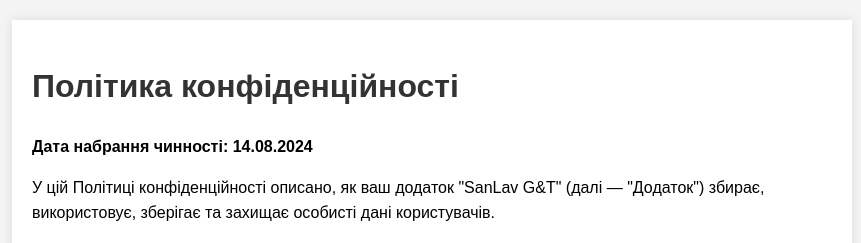
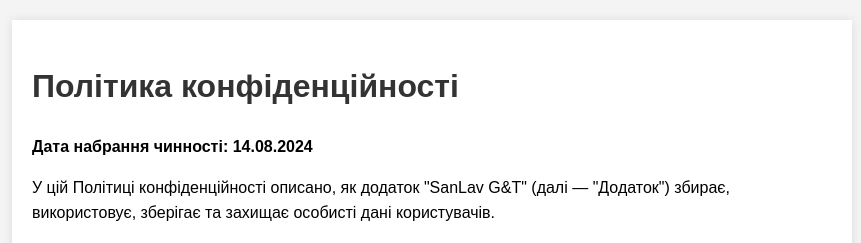
Before and after one commit to nikitaGrynch/sanlavgt-privacy-policy, a plain HTML site: page index.html in a window 1280 px wide. Shown: the top 243 px of the page, without its empty margins (208-1069 px from the left). Drawn offline with Linux system fonts and the light colour scheme.

Commit message:
Update index.html

```diff
--- a/index.html
+++ b/index.html
@@ -38,7 +38,7 @@
         <h1>Політика конфіденційності</h1>
         <p><strong>Дата набрання чинності: 14.08.2024</strong></p>
 
-        <p>У цій Політиці конфіденційності описано, як ваш додаток "SanLav G&T" (далі — "Додаток") збирає, використовує, зберігає та захищає особисті дані користувачів.</p>
+        <p>У цій Політиці конфіденційності описано, як додаток "SanLav G&T" (далі — "Додаток") збирає, використовує, зберігає та захищає особисті дані користувачів.</p>
 
         <h2>1. Які дані ми збираємо</h2>
         <ul>
```
